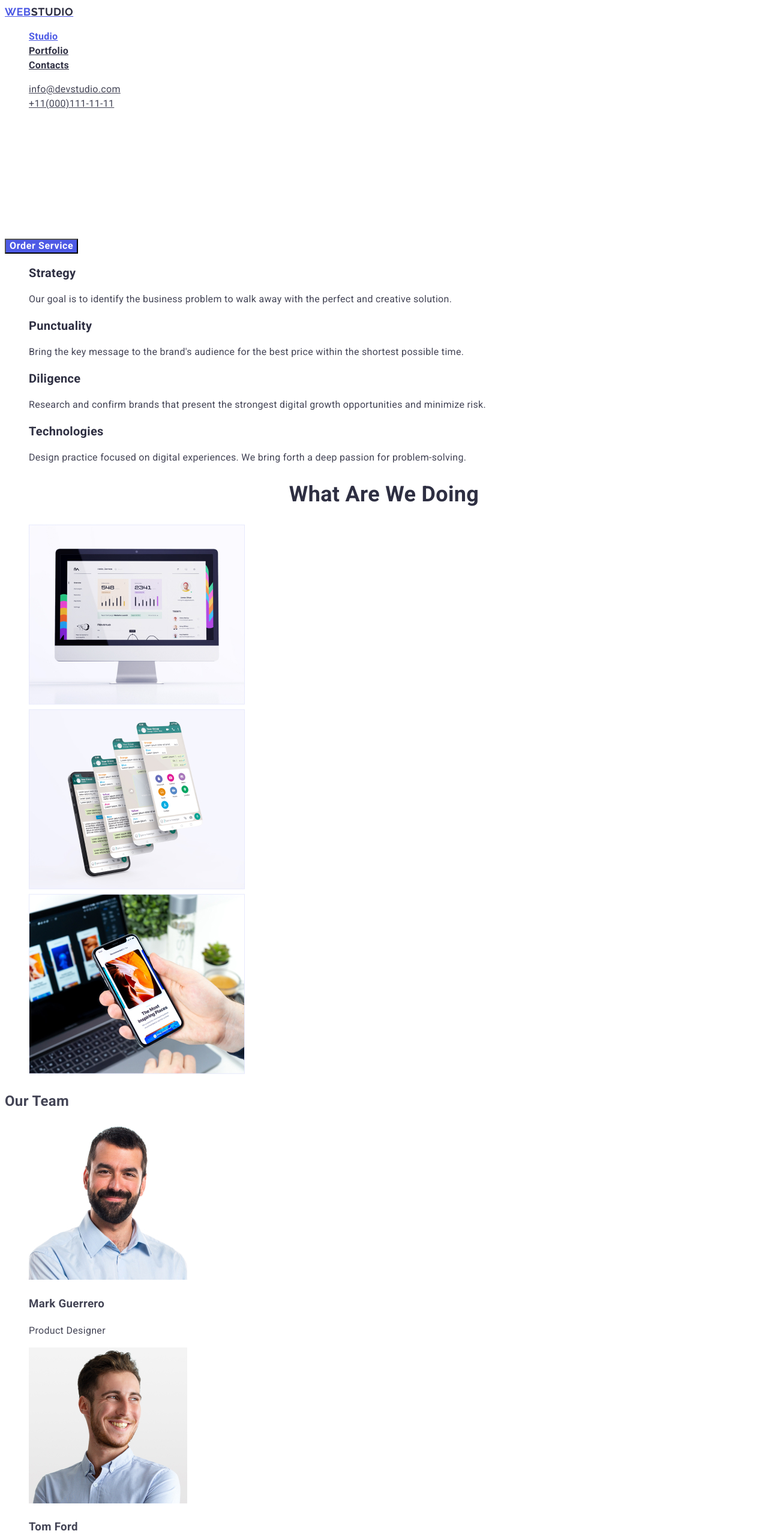
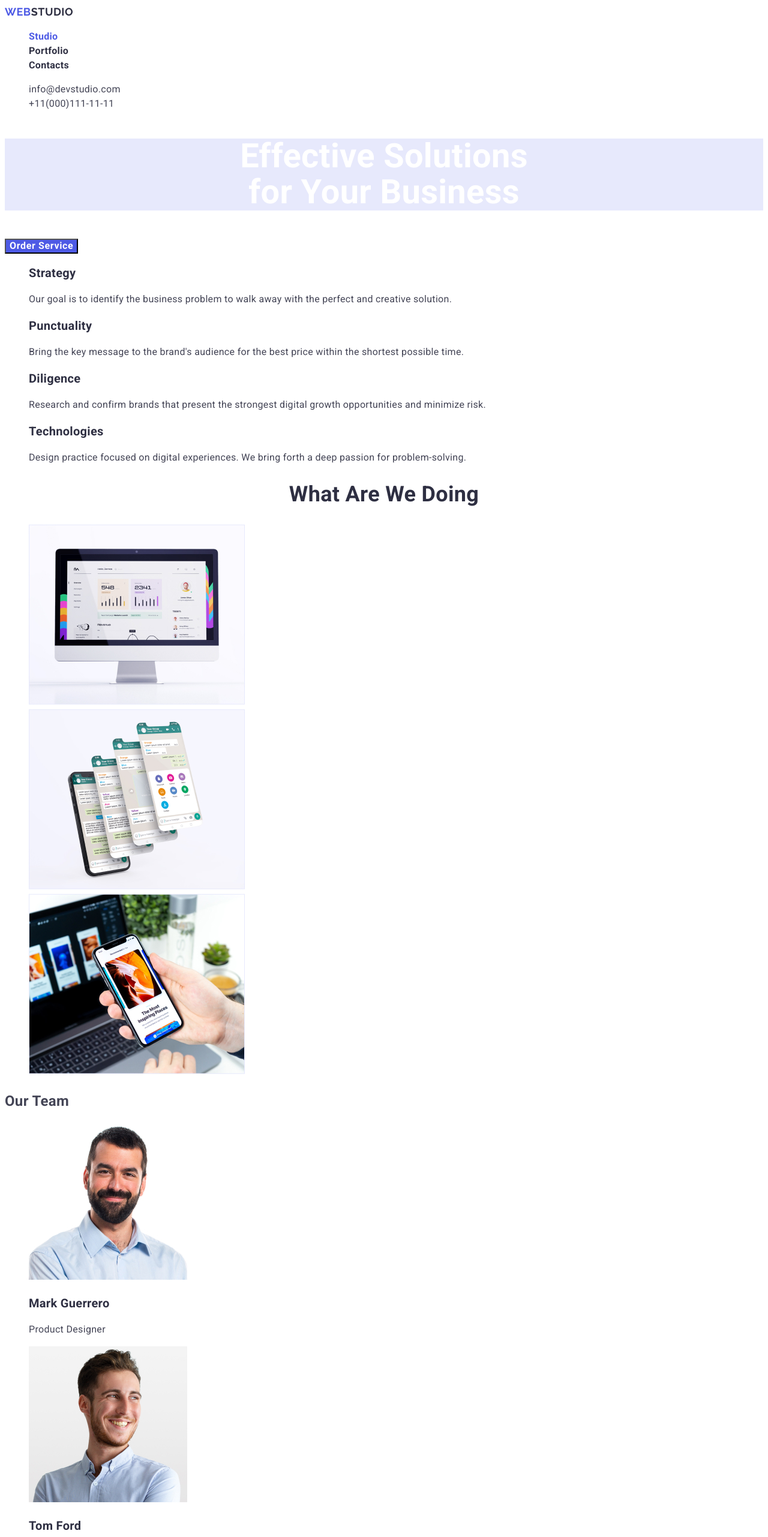
Before and after one commit to Victoria951/goit-markup-hw-02, a plain HTML site: page index.html in a window 1280 px wide. Shown: the top 2563 px of the page at 60% size. Drawn offline with Linux system fonts and the light colour scheme.

Commit message:
update styles.css

```diff
--- a/css/styles.css
+++ b/css/styles.css
@@ -3,6 +3,7 @@
     --title-text-color:#2E2F42;
     --accent-color:#4D5AE5;
     --primary-white-color: #ffffff;
+    --primary-light-color: #E7E9FC;
 }
 body{
     color: var(--primary-text-color);
@@ -14,12 +15,13 @@ body{
 }
 
 /*logo*/
-.logo{
+.logo {
     color:var(--accent-color);
     font-family: Raleway, cursive;
     font-size: 18px;
     line-height: 1.33;
     letter-spacing: 0.03em;
+    text-decoration: none;
 }
 
 .logo .accent{
@@ -28,6 +30,7 @@ body{
     font-size: 18px;
     line-height: 1.33;
     letter-spacing: 0.03em;
+
 }
 .list{
     list-style: none;
@@ -49,6 +52,7 @@ body{
     font-weight: 600;
     font-size: 16px;
     line-height: 1.5;
+    text-decoration: none;
 }
 
 .site-nav .link:hover
@@ -63,11 +67,13 @@ body{
     color: var(--primary-text-color);
     font-size: 16px;
     line-height: 1.5;
+    text-decoration: none;
 }
 
 /*hero*/
 .hero-title{
    color:var(--primary-white-color);
+   background-color: var(--primary-light-color);
    font-weight: 600;
    font-size: 56px;
    line-height:1.07;
@@ -93,6 +99,19 @@ body{
     font-size: 20px;
     line-height: 1.2;
 }
+ /*.fueture-list .text{
+    font-family: 'Roboto';
+font-style: normal;
+font-weight: 400;
+font-size: 16px;
+line-height: 24px
+
+letter-spacing: 0.02em;
+подивитися до всіх р і заголовків
+
+color: #434455;*/
+
+
 
 
 /*work*/
@@ -107,11 +126,24 @@ body{
 
 /*team*/
 
+.team-list .title{
+    color:var(--title-text-color);
+    font-weight: 600;
+    font-size: 20px;
+    line-height: 1.2;
+}
+
+.team-list .text{
+    color:var(--primary-text-color);
+}
 
 
 
+.footer-text{
+    color: var(--primary-light-color);
+}
 
-/*main*/
+
 
 
 
```
